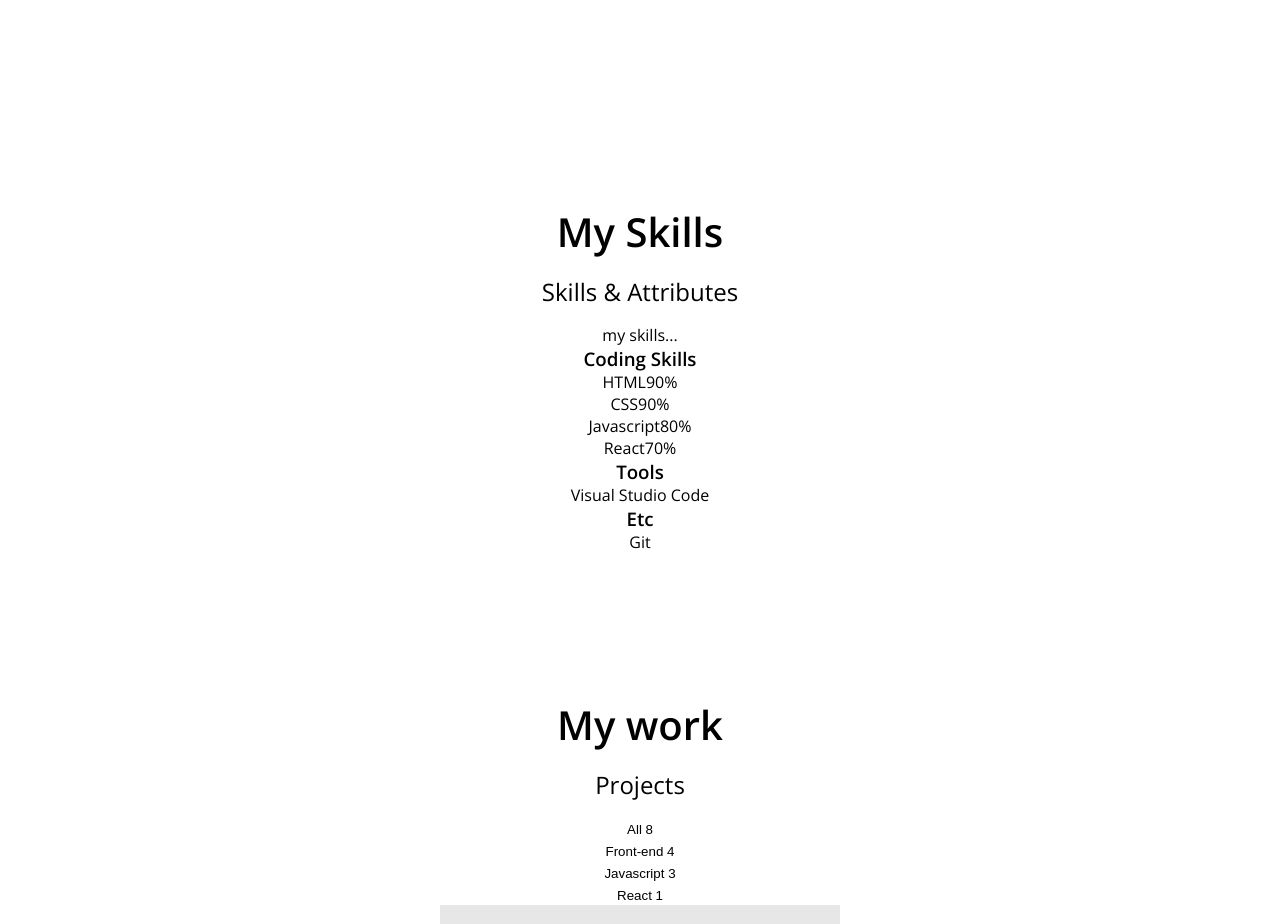
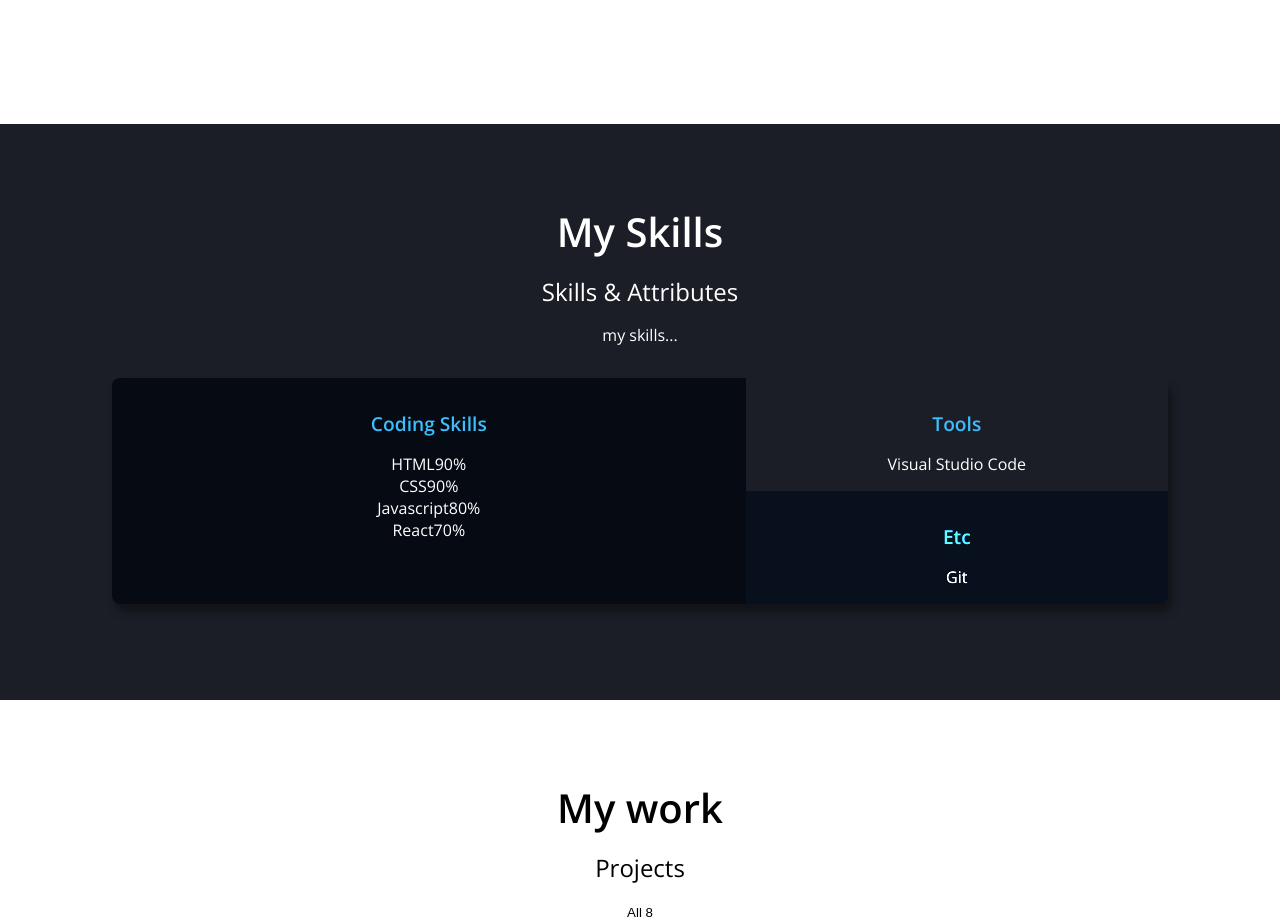
Before and after one commit to daramjieun/my-portfolio, a plain HTML site: page index.html in a window 1280 px wide. Shown: the part 1280-2204 px from the top of the page. Drawn offline with nearby package versions, Linux system fonts and the light colour scheme.

Commit message:
CSS-Skills

```diff
--- a/css/style.css
+++ b/css/style.css
@@ -215,3 +215,40 @@ button:focus {
 .achieve__name {
     color: var(--color-primary);
 }
+
+/* Skills */
+#skills {
+    background-color: var(--color-primary-variant);
+    color: var(--color-text);
+}
+
+.skills {
+    display: grid;
+    grid-template-columns: 6fr 4fr;
+    margin: 2rem 3rem;
+    border-radius: 8px;
+    overflow: hidden;
+    box-shadow: 4.0px 8.0px 8.0px rgba(0,0,0,0.38);
+}
+
+.skills__title {
+    color: var(--color-accent);
+    margin: 1rem 0;
+    font-size: 1.2rem;
+}
+
+.skills__coding {
+    grid-row: span 2;
+    padding: 1rem;
+    background-color: var(--color-primary);
+}
+
+.skills__tools {
+    padding: 1rem;
+}
+
+.skills__etc {
+    padding: 1rem;
+    background-color: var(--color-primary);
+    filter: brightness(150%);
+}
--- a/index.html
+++ b/index.html
@@ -40,7 +40,7 @@
         <nav>
             <ul class="header__menu">
                 <li><a class="header__menu__item active" href="#home">Home</a></li>
-                <li><a class="header__menu__item" href="#About">About</a></li>
+                <li><a class="header__menu__item" href="#about">About</a></li>
                 <li><a class="header__menu__item" href="#skills">Skills</a></li>
                 <li><a class="header__menu__item" href="#work">My Work</a></li>
                 <li><a class="header__menu__item" href="#testimonial">Testimonials</a></li>
@@ -91,12 +91,13 @@
         </section>
         <!--Skills-->
         <section id="skills" class="section">
+            <div class="max-container">
                 <h2 class="title">My Skills</h2>
                 <p class="description">Skills & Attributes</p>
                 <p>my skills...</p>
-            <div>
-                <section>
-                    <h3>Coding Skills</h3>
+                <div class="skills">
+                    <section class="skills__coding">
+                        <h3 class="skills__title">Coding Skills</h3>
                         <ul>
                             <li>
                                 <div><span>HTML</span><span>90%</span></div>
@@ -116,18 +117,19 @@
                             </li>
                         </ul>
                     </section>
-                <section>
-                    <h3>Tools</h3>
+                    <section class="skills__tools">
+                        <h3 class="skills__title">Tools</h3>
                         <ul>
                             <li>Visual Studio Code</li>
                         </ul>
                     </section>
-                <section>
-                    <h3>Etc</h3>
+                    <section class="skills__etc">
+                        <h3 class="skills__title">Etc</h3>
                         <ul>
                             <li>Git</li>
                         </ul>
                     </section>
+                </div>
             </div>
         </section>
         <!--Work-->
```
Lines whose indentation alone changed are shown as unchanged.
